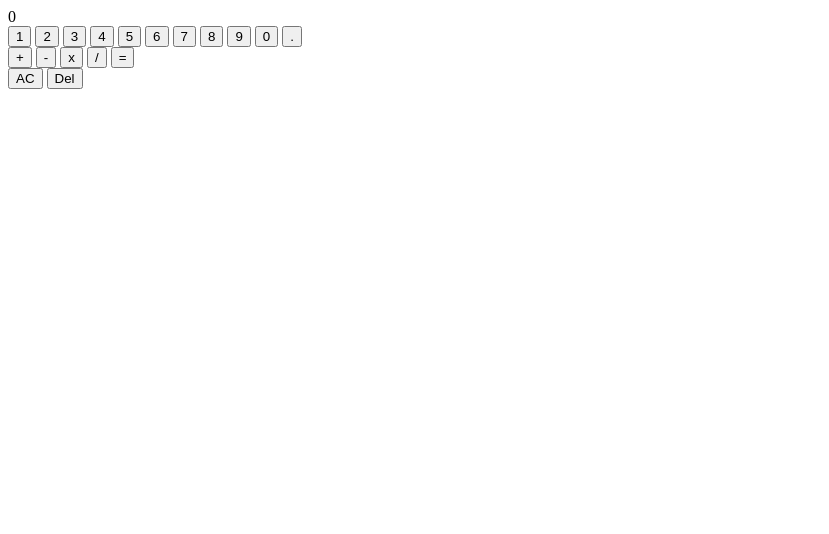
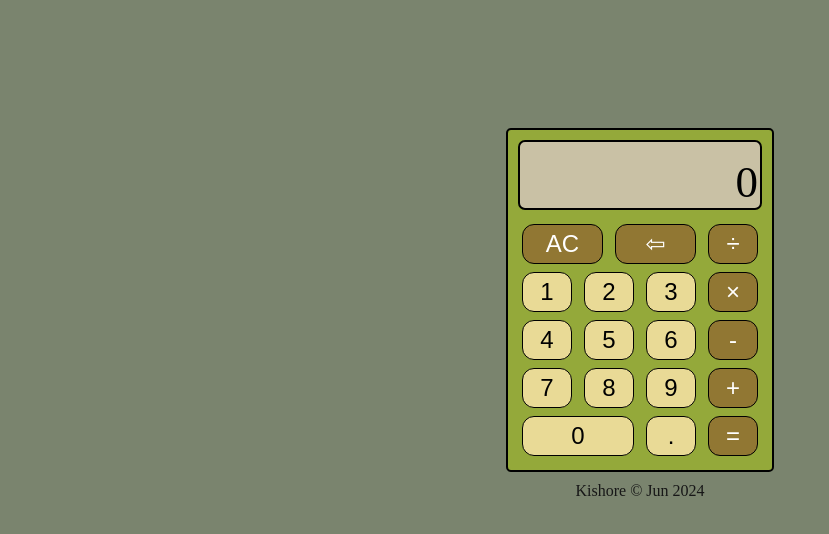
Before and after one commit to Kisor-S/calculator, a plain HTML site: page index.html in a window 1280 px wide. Shown: the whole page, without its empty margins (0-829 px from the left). Drawn offline with Linux system fonts and the light colour scheme.

Commit message:
Create a functional basic calculator and add style

```diff
--- a/index.html
+++ b/index.html
@@ -7,31 +7,46 @@
     <link rel="stylesheet" href="style.css" />
   </head>
   <body>
-    <div id="textArea">0</div>
-    <div id="allNumbers">
-      <button id="number" value="1">1</button>
-      <button id="number" value="2">2</button>
-      <button id="number" value="3">3</button>
-      <button id="number" value="4">4</button>
-      <button id="number" value="5">5</button>
-      <button id="number" value="6">6</button>
-      <button id="number" value="7">7</button>
-      <button id="number" value="8">8</button>
-      <button id="number" value="9">9</button>
-      <button id="number" value="0">0</button>
-      <button id="number" class="decimal" value=".">.</button>
+    <main id="calc">
+      <div id="textArea">0</div>
+
+      <div class="row1">
+        <button id="clear">AC</button>
+        <button id="backSpace">&#8678;</button>
+        <button id="divide" class="symbol" value="/">&divide;</button>
+      </div>
+
+      <div class="row2">
+        <button id="one" class="number" value="1" data-key="49">1</button>
+        <button id="two" class="number" value="2">2</button>
+        <button id="three" class="number" value="3">3</button>
+        <button id="multiply" class="symbol" value="*">&times;</button>
+      </div>
+
+      <div class="row3">
+        <button id="four" class="number" value="4">4</button>
+        <button id="five" class="number" value="5">5</button>
+        <button id="six" class="number" value="6">6</button>
+        <button id="minus" class="symbol" value="-">-</button>
+      </div>
+
+      <div class="row4">
+        <button id="seven" class="number" value="7">7</button>
+        <button id="eight" class="number" value="8">8</button>
+        <button id="nine" class="number" value="9">9</button>
+        <button id="plus" class="symbol" value="+">+</button>
+      </div>
+
+      <div class="row5">
+        <button id="zero" class="number" value="0">0</button>
+        <button id="period" class="number" class="decimal" value=".">.</button>
+        <button id="equals" class="symbol" value="=">=</button>
+      </div>
+    </main>
+
+    <div class="footer">
+      <p>Kishore &copy; Jun 2024</p>
     </div>
-
-    <div id="allSymbol">
-      <button id="symbol" value="+">+</button>
-      <button id="symbol" value="-">-</button>
-      <button id="symbol" value="*">x</button>
-      <button id="symbol" value="/">/</button>
-      <button id="symbol" value="=">=</button>
-    </div>
-
-    <button id="clear">AC</button>
-    <button id="backSpace">Del</button>
 
     <script src="script.js"></script>
   </body>
--- a/script.js
+++ b/script.js
@@ -7,7 +7,7 @@ let flag2 = 0;
 let final ='';
 
 function add(a, b){
-    return a + b;
+    return (a + b);
 }
 
 function subtract(a, b){
@@ -19,7 +19,7 @@ function multiply(a, b){
 }
 
 function divide(a, b){
-    return a / b;
+    return (a / b);
 }
 
 function operate(operator, num1, num2){
@@ -31,15 +31,15 @@ function operate(operator, num1, num2){
         return subtract(num1, num2)
     }
 
-    else if(operator == 'x') {
+    else if(operator == '\u00d7') {
        return multiply(num1, num2)
     }
 
-    else if(operator == '/') {
+    else if(operator == '\u00f7') {
         if (num2 == 0){
             return "lmao";
         }
-        else return divide(num1, num2)
+        else return divide(num1, num2);
     }
 
     else {
@@ -49,12 +49,15 @@ function operate(operator, num1, num2){
     }
 }
 
-const numbersContainer = document.querySelector("#allNumbers");
+const numbersContainer = document.querySelectorAll('.number');
 const text = document.querySelector("#textArea");
 text.innerHTML = 0;
 // const  numbers = document.querySelectorAll("#number");
 
-numbersContainer.addEventListener("click", (event) => {
+
+numbersContainer.forEach(element => {
+    element.addEventListener("click", (event) => {
+
         if(event.target.innerText !== "."){
             if(flag1 == 0 && text.innerHTML === '0'){
                 text.innerHTML = '';
@@ -89,6 +92,7 @@ numbersContainer.addEventListener("click", (event) => {
                 text.innerHTML = text.innerHTML + event.target.innerText;
             }
         }
+    })
 });
 
 
@@ -140,8 +144,9 @@ backSpace.addEventListener("click", () => {
 
 
 
-const symbolsContainer = document.querySelector("#allSymbol");
-symbolsContainer.addEventListener("click", (e) => {
+const symbolsContainer = document.querySelectorAll(".symbol");
+symbolsContainer.forEach(element => {
+    element.addEventListener("click", (e) => {
     // if(text.innerHTML != ''){
         if(flag == 0 && e.target.innerText !== "="){
             firstNumber = Number(text.innerHTML);
@@ -166,6 +171,7 @@ symbolsContainer.addEventListener("click", (e) => {
             console.log(final);
         }
     //}
+    })
 });
 
 // console.log(operate('+', 2, 3));
--- a/style.css
+++ b/style.css
@@ -0,0 +1,84 @@
+* {
+    margin: 0;
+    padding: 0;
+    box-sizing: border-box;
+}
+
+body {
+    display: flex;
+    flex-direction: column;
+    align-items: center;
+    min-height: 100 vh;
+    margin : 10% auto;
+    background-color: rgb(122, 132, 110);
+}
+
+#calc {
+    border: 2px solid black;
+    padding: 10px;
+    border-radius: 5px;
+    background-color: rgb(148, 169, 58);
+    margin-bottom: 10px;
+}
+
+#textArea {
+    min-width : 200px;
+    height:70px;
+    padding: 0px 2px;
+    border : 2px solid black;
+    border-radius: 7px;
+    display: flex;
+    align-items: flex-end;
+    justify-content: end;
+    font-size: 45px;
+    font-weight: 520;
+    margin-bottom: 10px;
+    background-color: rgb(201, 193, 165);
+}
+
+.symbol, #clear, #backSpace{
+    width:50px;
+    height:40px;
+    margin: 4px;
+    background-color: rgb(145, 119, 51);
+    border: 1.2px solid black;
+    border-radius: 12px;
+    color: white;
+    font-size:x-large
+}
+
+#zero{
+    width: 112px;
+}
+
+#clear, #backSpace {
+    width : 81px;
+}
+
+.number {
+    width:50px;
+    height:40px;
+    margin: 4px;
+    background-color: rgb(233, 218, 150);
+    border: 1.2px solid black;
+    border-radius: 12px;
+    font-size:x-large
+}
+
+#clear:active, #backSpace:active {
+    border-color: white;
+}
+
+.symbol:focus {
+    background-color: black;
+}
+
+.number:active {
+    background-color: rgb(79, 77, 69);
+    color: white;
+    border-color: white;
+}
+
+.footer {
+    color: rgb(23, 23, 23);
+}
```
Lines whose indentation alone changed are shown as unchanged.
